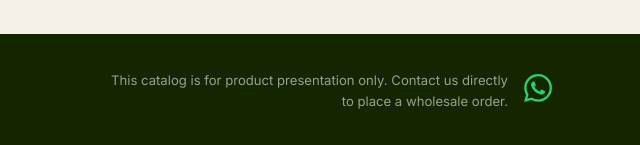
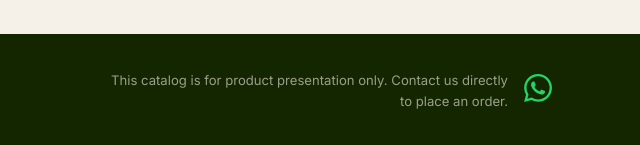
Before and after one commit to blondedmatt/QueensBerry, a plain HTML site: page index.html in a window 1280 px wide. Shown: the part 5907-6052 px from the top of the page, 640-1280 px from the left. Drawn offline with nearby package versions, Linux system fonts and the light colour scheme.

Commit message:
Update index.html

```diff
--- a/index.html
+++ b/index.html
@@ -354,7 +354,7 @@
   <span class="footer-brand">Queens Berry</span>
 </div>
     <div style="display:flex;align-items:center;gap:16px;justify-content:flex-end;">
-  <p class="footer-note">This catalog is for product presentation only. Contact us directly to place a wholesale order.</p>
+  <p class="footer-note">This catalog is for product presentation only. Contact us directly to place an order.</p>
   <a href="https://wa.me/60167026951" target="_blank" title="WhatsApp us" style="flex-shrink:0;">
     <svg xmlns="http://www.w3.org/2000/svg" width="28" height="28" viewBox="0 0 24 24" fill="#25D366">
       <path d="M17.472 14.382c-.297-.149-1.758-.867-2.03-.967-.273-.099-.471-.148-.67.15-.197.297-.767.966-.94 1.164-.173.199-.347.223-.644.075-.297-.15-1.255-.463-2.39-1.475-.883-.788-1.48-1.761-1.653-2.059-.173-.297-.018-.458.13-.606.134-.133.298-.347.446-.52.149-.174.198-.298.298-.497.099-.198.05-.371-.025-.52-.075-.149-.669-1.612-.916-2.207-.242-.579-.487-.5-.669-.51-.173-.008-.371-.01-.57-.01-.198 0-.52.074-.792.372-.272.297-1.04 1.016-1.04 2.479 0 1.462 1.065 2.875 1.213 3.074.149.198 2.096 3.2 5.077 4.487.709.306 1.262.489 1.694.625.712.227 1.36.195 1.871.118.571-.085 1.758-.719 2.006-1.413.248-.694.248-1.289.173-1.413-.074-.124-.272-.198-.57-.347m-5.421 7.403h-.004a9.87 9.87 0 01-5.031-1.378l-.361-.214-3.741.982.998-3.648-.235-.374a9.86 9.86 0 01-1.51-5.26c.001-5.45 4.436-9.884 9.888-9.884 2.64 0 5.122 1.03 6.988 2.898a9.825 9.825 0 012.893 6.994c-.003 5.45-4.437 9.884-9.885 9.884m8.413-18.297A11.815 11.815 0 0012.05 0C5.495 0 .16 5.335.157 11.892c0 2.096.547 4.142 1.588 5.945L.057 24l6.305-1.654a11.882 11.882 0 005.683 1.448h.005c6.554 0 11.89-5.335 11.893-11.893a11.821 11.821 0 00-3.48-8.413z"/>
```
